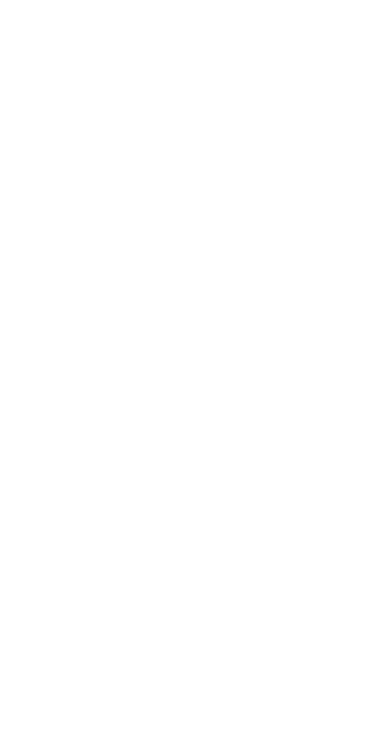
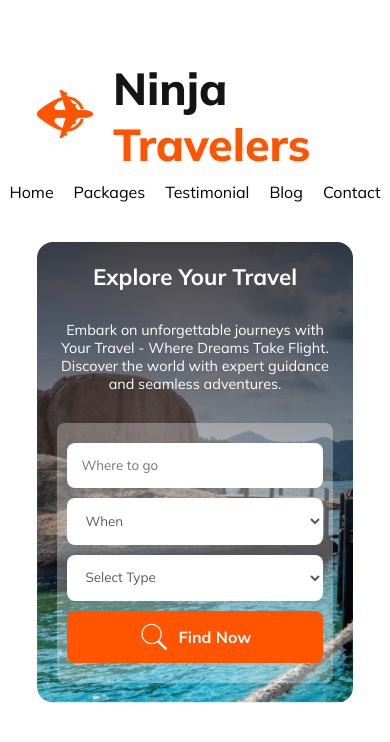
Before and after one commit to Nusratbadhon1998/Assignment-2, a plain HTML site: page index.html in a window 390 px wide. Drawn offline with Linux system fonts and the light colour scheme.

Commit message:
Header section done with responsive design

```diff
--- a/index.html
+++ b/index.html
@@ -1,12 +1,84 @@
 <!DOCTYPE html>
 <html lang="en">
+
 <head>
     <meta charset="UTF-8">
     <meta name="viewport" content="width=device-width, initial-scale=1.0">
     <title>Ninja Travelers</title>
     <link rel="stylesheet" href="styles/style.css">
+    <link rel="shortcut icon" href="./Images/icons8-ninja-emoji-48.png" type="image/x-icon">
 </head>
+
 <body>
+    <!-- Header Section starts Here -->
+    <header class="container">
+        <div class="nav-section">
 
+            <!-- Navigation section starts here -->
+            <!-- Logo -->
+            <div class="logo-container">
+                <div class="logo-img">
+                    <img src="./Images/Group 40071 (2).png" alt="">
+                </div>
+                <div class="logo-name">
+                    <h3 class="section-title">Ninja <span>Travelers</span></h3>
+
+                </div>
+            </div>
+
+            <nav>
+
+                <ul>
+                    <li><a href="#">Home</a></li>
+                    <li><a href="#">Packages</a></li>
+                    <li><a href="#">Testimonial</a></li>
+                    <li><a href="#">Blog</a></li>
+                    <li><a href="#">Contact</a></li>
+                </ul>
+            </nav>
+        </div>
+        <!-- Navigation section ends here -->
+
+        <div class="banner-section">
+            <h2 class="banner-title">Explore Your Travel</h2>
+            <p class="section-para">Embark on unforgettable journeys with Your Travel - Where Dreams Take Flight. Discover the world with expert guidance and seamless adventures.</p>
+
+            <form >
+                <input type="text" name="" id="" placeholder="Where to go ">
+                <select id="day" name="day" >
+                    <option value="" disabled selected>When</option>
+
+                    <option value="Sunday">Sunday</option>
+                    <option value="Monday">Monday</option>
+                    <option value="Tuesday">Tuesday</option>
+                    <option value="Wednesday">Wednesday</option>
+                    <option value="Thursday">Thursday</option>
+                    <option value="Friday">Friday</option>
+                    <option value="Saturday">Saturday</option>
+                  </select>
+                <select id="type" name="type" >
+                    <option value="" disabled selected>Select Type</option>
+
+                    <option value="Sightseeing">Sightseeing</option>
+                    <option value="Private Tours">Private Tours</option>
+                    <option value="Package Tours">Package Tours</option>
+                    <option value="Multi day Tours">Multi day Tours</option>
+                    <option value="Local food cuisine">Local food cuisine</option>
+
+                  </select>
+                  <button class="primary-btn"><img src="./Images/icons8-search-30.png" alt=""> Find Now</button>
+            </form>
+
+        </div>
+    </header>
+    <!-- Header section ends here!!!!!!!!!!!!!!!!!!!!!!!!! -->
+
+    <main>
+
+    </main>
+    <footer>
+
+    </footer>
 </body>
+
 </html>
--- a/styles/style.css
+++ b/styles/style.css
@@ -0,0 +1,240 @@
+@import url('https://fonts.googleapis.com/css2?family=Mulish:wght@400;700;800&display=swap');
+
+/* Shared Style */
+/* *********************** */
+:root {
+    --primary-text-color: #131318;
+    --primary-btn-color: #FF5400;
+    --primary-para-color: rgba(19, 19, 24, 0.70);
+    --secondary-para-color: #5A5A5D;
+    --base-color: white;
+    --bold: 800;
+    --normal: 400
+}
+
+* {
+    margin: 0;
+    padding: 0;
+    box-sizing: border-box;
+    font-family: 'Mulish', sans-serif;
+    text-decoration: none;
+}
+
+.container {
+    width: 81%;
+    max-width: 1170px;
+    margin: 0px auto;
+}
+
+.section-title {
+    color: var(--primary-text-color);
+    font-size: 2.8rem;
+    font-weight: var(--bold);
+    line-height: normal;
+}
+
+.section-para {
+    color: var(--primary-para-color);
+    font-size: 1rem;
+    font-weight: var(--normal);
+}
+
+.primary-btn {
+    width: 20%;
+    height: 52px;
+    background-color: var(--primary-btn-color);
+    color: var(--base-color);
+    border-radius: 8px;
+    border: 0px;
+    font-size: 1rem;
+    font-weight: 700;
+    line-height: normal;
+}
+
+
+/* Navigation Section styling */
+.nav-section {
+    display: flex;
+    justify-content: space-between;
+    padding-top: 60px;
+}
+
+.logo-container {
+    display: flex;
+    align-items: center;
+    gap: 20px;
+}
+
+
+.logo-container .logo-name {
+    font-size: 2.2rem;
+
+}
+
+.logo-container .logo-name span {
+    color: var(--primary-btn-color);
+}
+
+nav {
+    display: flex;
+    justify-content: space-between;
+    align-items: center;
+    gap: 5px;
+}
+
+nav ul {
+    display: flex;
+    gap: 20px;
+}
+
+nav ul li {
+    list-style-type: none;
+}
+
+ul li a {
+    color: black;
+}
+
+/* Banner section */
+
+.banner-section {
+    background-image: linear-gradient(180deg, rgba(19, 19, 24, 0.80) 0%, rgba(19, 19, 24, 0.00) 100%), url("../Images/Group\ 13\ \(1\)\ \(1\).png");
+    background-size: cover;
+    width: 100%;
+    background-repeat: no-repeat;
+    height: 100%;
+    padding: 130px 200px;
+    border-radius: 16px;
+    margin-top: 40px;
+    text-align: center;
+
+}
+
+.banner-section .banner-title {
+    color: white;
+    font-size: 4rem;
+}
+
+.banner-section .section-para {
+    color: white;
+    margin: 30px 0px;
+}
+
+/* Form styling */
+/* ********************************** */
+form {
+    border-radius: 8px;
+    background: rgba(255, 255, 255, 0.30);
+    padding: 20px 10px;
+    display: flex;
+    justify-content: space-between;
+}
+
+input,
+select {
+    width: 20%;
+    padding: .9rem;
+    border-radius: 8px;
+    background: #FFF;
+    border: 0px;
+    color: var(--primary-para-color);
+}
+
+form button {
+    display: flex;
+    align-items: center;
+    justify-content: center;
+    gap: 10px;
+}
+
+
+input:focus,
+select:focus {
+    outline: none;
+}
+
+
+select:hover {
+    color: black;
+}
+
+/* Banner section styling ends here */
+/* ****************************************** */
+
+
+
+
+
+
+
+
+
+
+
+
+
+
+
+
+
+
+
+
+
+
+
+
+
+
+
+
+
+
+
+
+
+
+
+
+/* Responsive design */
+/* ****************************************** */
+
+@media screen and (max-width:600px) {
+
+    /* navigation section responsive */
+    .nav-section,
+    form {
+        display: flex;
+        flex-direction: column;
+        gap: 10px;
+    }
+
+    nav {
+        justify-content: center;
+    }
+
+    /* navigation ends */
+
+    /* banner responsive */
+
+    .banner-section {
+        padding: 20px;
+    }
+
+    .banner-section .banner-title {
+        font-size: 1.4rem;
+    }
+
+    .banner-section .section-para {
+        font-size: .9rem;
+    }
+
+    input,
+    select {
+        width: 100%;
+    }
+
+    form .primary-btn {
+        width: 100%;
+    }
+}
```
Also changed, not shown: Images/icons8-ninja-emoji-48.png (added), Images/icons8-search-30.png (added), Images/icons8-search-50.png (added).
